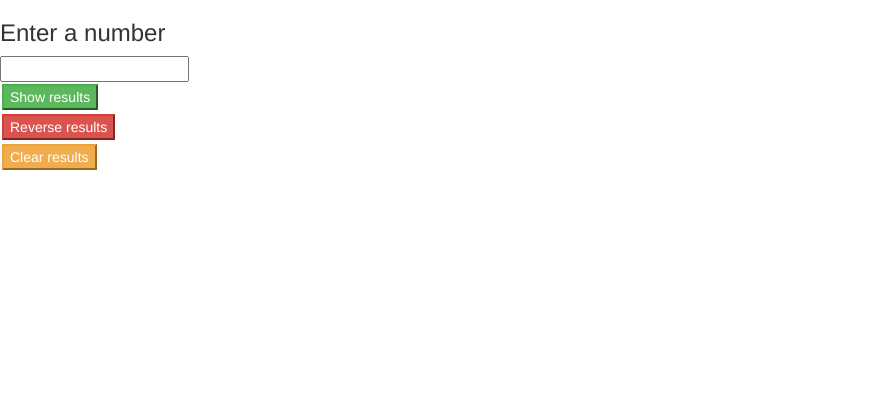
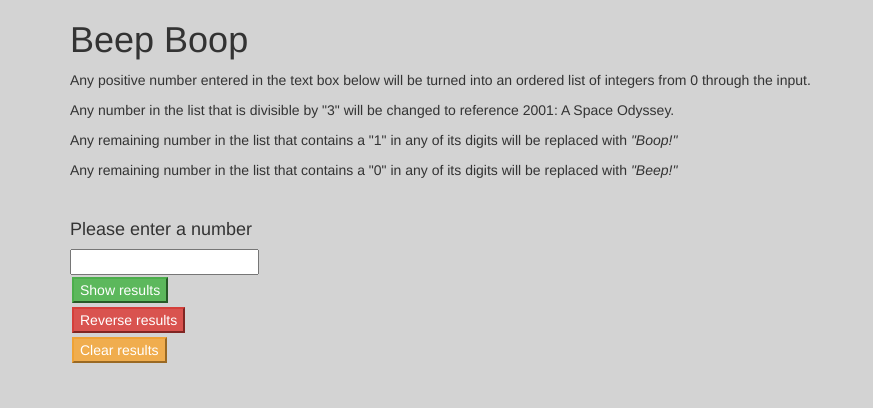
Before and after one commit to jaredh123/beep-boop, a plain HTML site: page index.html in a window 1280 px wide. Shown: the whole page, without its empty margins (0-873 px from the left). Drawn offline with Linux system fonts and the light colour scheme.

Commit message:
Add some html explanation of webpage for user and some CSS

```diff
--- a/css/styles.css
+++ b/css/styles.css
@@ -1,3 +1,7 @@
 button {
   margin: 2px;
 }
+
+body {
+  background-color: lightgray;
+}
--- a/index.html
+++ b/index.html
@@ -8,9 +8,16 @@
     <title>Beep Boop</title>
   </head>
   <body>
+    <div class="container">
+      <h1>Beep Boop</h1>
+      <p>Any positive number entered in the text box below will be turned into an ordered list of integers from 0 through the input.</p>
+      <p>Any number in the list that is divisible by "3" will be changed to reference 2001: A Space Odyssey.</p>
+      <p>Any remaining number in the list that contains a "1" in any of its digits will be replaced with <em>"Boop!"</em></p>
+      <p>Any remaining number in the list that contains a "0" in any of its digits will be replaced with <em>"Beep!"</em></p>
+      <br>
+      <h4>Please enter a number</h4>
 
       <form  id="run">
-      <h3>Enter a number</h3>
         <input type="number" id="input">
         <br>
         <button type="submit" class="button btn-success">Show results</button>
@@ -27,5 +34,6 @@
       <br>
       <br>
       <span id="result"></span>
+    </div>
   </body>
 </html>
```
Lines whose indentation alone changed are shown as unchanged.
